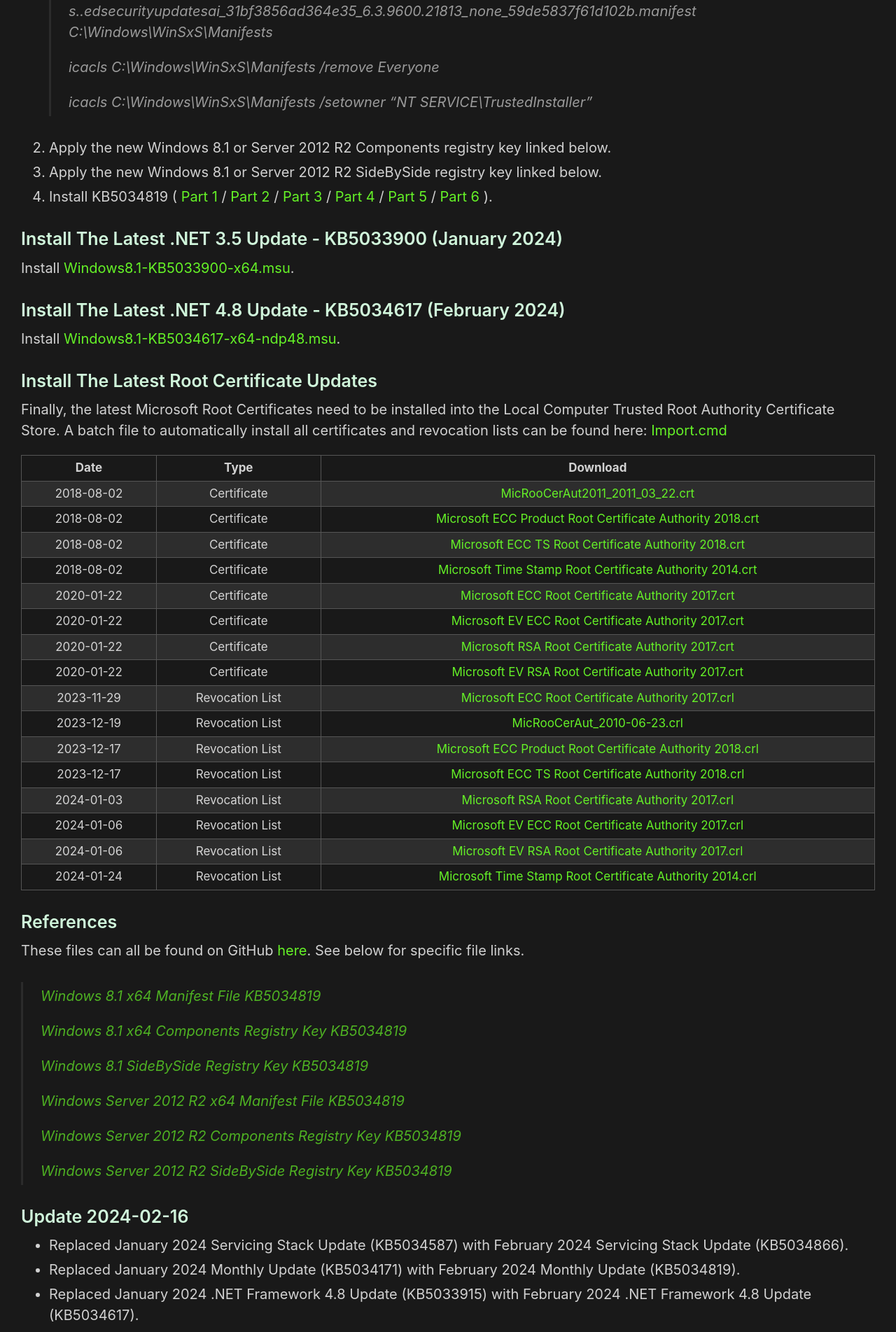
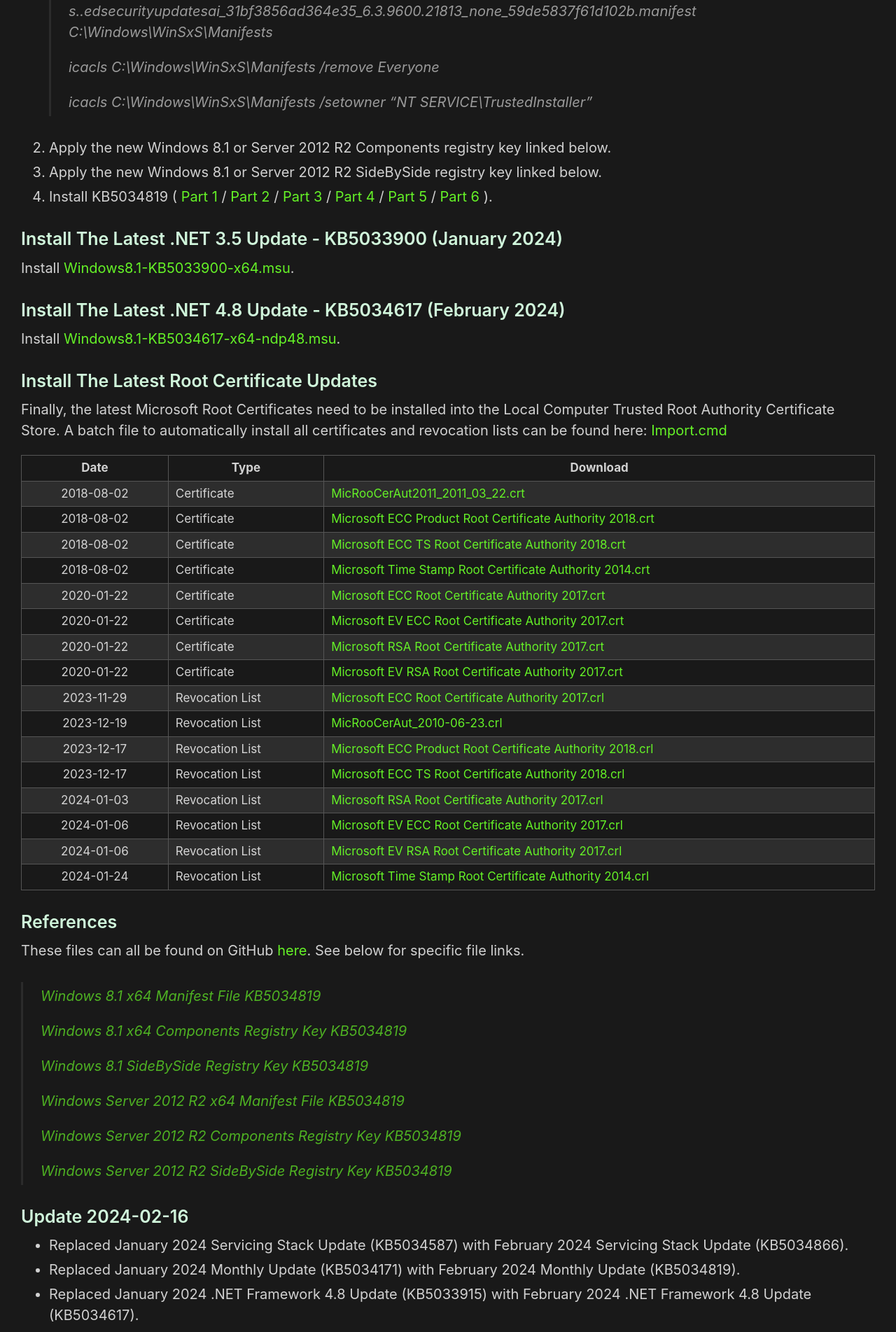
Before and after one commit to HackAndPwn/HackAndPwn.github.io, a Jekyll site: the page built from _posts/2024-01-21-windows-8.1-and-2012-r2-esu-analysis.md, in a window 1280 px wide. Shown: the part 2437-4340 px from the top of the page at 70% size. Built offline with Jekyll 4.4.1, drawn with Linux system fonts in a browser that asks for light colours.

Commit message:
Update 2024-01-21-windows-8.1-and-2012-r2-esu-analysis.md

```diff
--- a/_posts/2024-01-21-windows-8.1-and-2012-r2-esu-analysis.md
+++ b/_posts/2024-01-21-windows-8.1-and-2012-r2-esu-analysis.md
@@ -50,24 +50,25 @@
 ### Install The Latest Root Certificate Updates
 Finally, the latest Microsoft Root Certificates need to be installed into the Local Computer Trusted Root Authority Certificate Store.  A batch file to automatically install all certificates and revocation lists can be found here: [Import.cmd](https://github.com/HackAndPwn/Windows-7-Patching/blob/master/08_Certs/Import.cmd)
 
-| Date       | Type            | Download |
-|:----------:|:---------------:|:--------:|
-| 2018-08-02 | Certificate     | [MicRooCerAut2011_2011_03_22.crt](https://github.com/HackAndPwn/Windows-7-Patching/raw/master/08_Certs/MicRooCerAut2011_2011_03_22.crt) |
-| 2018-08-02 | Certificate     | [Microsoft ECC Product Root Certificate Authority 2018.crt](https://github.com/HackAndPwn/Windows-7-Patching/raw/master/08_Certs/Microsoft%20ECC%20Product%20Root%20Certificate%20Authority%202018.crt) |
-| 2018-08-02 | Certificate     | [Microsoft ECC TS Root Certificate Authority 2018.crt](https://github.com/HackAndPwn/Windows-7-Patching/raw/master/08_Certs/Microsoft%20ECC%20TS%20Root%20Certificate%20Authority%202018.crt) |
-| 2018-08-02 | Certificate     | [Microsoft Time Stamp Root Certificate Authority 2014.crt](https://github.com/HackAndPwn/Windows-7-Patching/raw/master/08_Certs/Microsoft%20Time%20Stamp%20Root%20Certificate%20Authority%202014.crt) |
-| 2020-01-22 | Certificate     | [Microsoft ECC Root Certificate Authority 2017.crt](https://github.com/HackAndPwn/Windows-7-Patching/raw/master/08_Certs/Microsoft%20ECC%20Root%20Certificate%20Authority%202017.crt) |
-| 2020-01-22 | Certificate     | [Microsoft EV ECC Root Certificate Authority 2017.crt](https://github.com/HackAndPwn/Windows-7-Patching/raw/master/08_Certs/Microsoft%20EV%20ECC%20Root%20Certificate%20Authority%202017.crt) |
-| 2020-01-22 | Certificate     | [Microsoft RSA Root Certificate Authority 2017.crt](https://github.com/HackAndPwn/Windows-7-Patching/raw/master/08_Certs/Microsoft%20RSA%20Root%20Certificate%20Authority%202017.crt) |
-| 2020-01-22 | Certificate     | [Microsoft EV RSA Root Certificate Authority 2017.crt](https://github.com/HackAndPwn/Windows-7-Patching/raw/master/08_Certs/Microsoft%20EV%20RSA%20Root%20Certificate%20Authority%202017.crt) |
-| 2023-11-29 | Revocation List | [Microsoft ECC Root Certificate Authority 2017.crl](https://github.com/HackAndPwn/Windows-7-Patching/raw/master/08_Certs/Microsoft%20ECC%20Root%20Certificate%20Authority%202017.crl) |
-| 2023-12-19 | Revocation List | [MicRooCerAut_2010-06-23.crl](https://github.com/HackAndPwn/Windows-7-Patching/raw/master/08_Certs/MicRooCerAut_2010-06-23.crl) |
-| 2023-12-17 | Revocation List | [Microsoft ECC Product Root Certificate Authority 2018.crl](https://github.com/HackAndPwn/Windows-7-Patching/raw/master/08_Certs/Microsoft%20ECC%20Product%20Root%20Certificate%20Authority%202018.crl) |
-| 2023-12-17 | Revocation List | [Microsoft ECC TS Root Certificate Authority 2018.crl](https://github.com/HackAndPwn/Windows-7-Patching/raw/master/08_Certs/Microsoft%20ECC%20TS%20Root%20Certificate%20Authority%202018.crl) |
-| 2024-01-03 | Revocation List | [Microsoft RSA Root Certificate Authority 2017.crl](https://github.com/HackAndPwn/Windows-7-Patching/raw/master/08_Certs/Microsoft%20RSA%20Root%20Certificate%20Authority%202017.crl) |
-| 2024-01-06 | Revocation List | [Microsoft EV ECC Root Certificate Authority 2017.crl](https://github.com/HackAndPwn/Windows-7-Patching/raw/master/08_Certs/Microsoft%20EV%20ECC%20Root%20Certificate%20Authority%202017.crl) |
-| 2024-01-06 | Revocation List | [Microsoft EV RSA Root Certificate Authority 2017.crl](https://github.com/HackAndPwn/Windows-7-Patching/raw/master/08_Certs/Microsoft%20EV%20RSA%20Root%20Certificate%20Authority%202017.crl) |
-| 2024-01-24 | Revocation List | [Microsoft Time Stamp Root Certificate Authority 2014.crl](https://github.com/HackAndPwn/Windows-7-Patching/raw/master/08_Certs/Microsoft%20Time%20Stamp%20Root%20Certificate%20Authority%202014.crl) |
+<table style="text-align:center"><colgroup><col width="8%" /><col width="8%" /><col width="30%" /></colgroup>
+<thead><tr><th style="text-align:center">Date</th><th style="text-align:center">Type</th><th style="text-align:center">Download</th></tr></thead><tbody>
+<tr><td>2018-08-02</td><td style="text-align:left">Certificate</td><td style="text-align:left"><a href="https://github.com/HackAndPwn/Windows-7-Patching/raw/master/08_Certs/MicRooCerAut2011_2011_03_22.crt">MicRooCerAut2011_2011_03_22.crt</a></td></tr>
+<tr><td>2018-08-02</td><td style="text-align:left">Certificate</td><td style="text-align:left"><a href="https://github.com/HackAndPwn/Windows-7-Patching/raw/master/08_Certs/Microsoft%20ECC%20Product%20Root%20Certificate%20Authority%202018.crt">Microsoft ECC Product Root Certificate Authority 2018.crt</a></td></tr>
+<tr><td>2018-08-02</td><td style="text-align:left">Certificate</td><td style="text-align:left"><a href="https://github.com/HackAndPwn/Windows-7-Patching/raw/master/08_Certs/Microsoft%20ECC%20TS%20Root%20Certificate%20Authority%202018.crt">Microsoft ECC TS Root Certificate Authority 2018.crt</a></td></tr>
+<tr><td>2018-08-02</td><td style="text-align:left">Certificate</td><td style="text-align:left"><a href="https://github.com/HackAndPwn/Windows-7-Patching/raw/master/08_Certs/Microsoft%20Time%20Stamp%20Root%20Certificate%20Authority%202014.crt">Microsoft Time Stamp Root Certificate Authority 2014.crt</a></td></tr>
+<tr><td>2020-01-22</td><td style="text-align:left">Certificate</td><td style="text-align:left"><a href="https://github.com/HackAndPwn/Windows-7-Patching/raw/master/08_Certs/Microsoft%20ECC%20Root%20Certificate%20Authority%202017.crt">Microsoft ECC Root Certificate Authority 2017.crt</a></td></tr>
+<tr><td>2020-01-22</td><td style="text-align:left">Certificate</td><td style="text-align:left"><a href="https://github.com/HackAndPwn/Windows-7-Patching/raw/master/08_Certs/Microsoft%20EV%20ECC%20Root%20Certificate%20Authority%202017.crt">Microsoft EV ECC Root Certificate Authority 2017.crt</a></td></tr>
+<tr><td>2020-01-22</td><td style="text-align:left">Certificate</td><td style="text-align:left"><a href="https://github.com/HackAndPwn/Windows-7-Patching/raw/master/08_Certs/Microsoft%20RSA%20Root%20Certificate%20Authority%202017.crt">Microsoft RSA Root Certificate Authority 2017.crt</a></td></tr>
+<tr><td>2020-01-22</td><td style="text-align:left">Certificate</td><td style="text-align:left"><a href="https://github.com/HackAndPwn/Windows-7-Patching/raw/master/08_Certs/Microsoft%20EV%20RSA%20Root%20Certificate%20Authority%202017.crt">Microsoft EV RSA Root Certificate Authority 2017.crt</a></td></tr>
+<tr><td>2023-11-29</td><td style="text-align:left">Revocation List</td><td style="text-align:left"><a href="https://github.com/HackAndPwn/Windows-7-Patching/raw/master/08_Certs/Microsoft%20ECC%20Root%20Certificate%20Authority%202017.crl">Microsoft ECC Root Certificate Authority 2017.crl</a></td></tr>
+<tr><td>2023-12-19</td><td style="text-align:left">Revocation List</td><td style="text-align:left"><a href="https://github.com/HackAndPwn/Windows-7-Patching/raw/master/08_Certs/MicRooCerAut_2010-06-23.crl">MicRooCerAut_2010-06-23.crl</a></td></tr>
+<tr><td>2023-12-17</td><td style="text-align:left">Revocation List</td><td style="text-align:left"><a href="https://github.com/HackAndPwn/Windows-7-Patching/raw/master/08_Certs/Microsoft%20ECC%20Product%20Root%20Certificate%20Authority%202018.crl">Microsoft ECC Product Root Certificate Authority 2018.crl</a></td></tr>
+<tr><td>2023-12-17</td><td style="text-align:left">Revocation List</td><td style="text-align:left"><a href="https://github.com/HackAndPwn/Windows-7-Patching/raw/master/08_Certs/Microsoft%20ECC%20TS%20Root%20Certificate%20Authority%202018.crl">Microsoft ECC TS Root Certificate Authority 2018.crl</a></td></tr>
+<tr><td>2024-01-03</td><td style="text-align:left">Revocation List</td><td style="text-align:left"><a href="https://github.com/HackAndPwn/Windows-7-Patching/raw/master/08_Certs/Microsoft%20RSA%20Root%20Certificate%20Authority%202017.crl">Microsoft RSA Root Certificate Authority 2017.crl</a></td></tr>
+<tr><td>2024-01-06</td><td style="text-align:left">Revocation List</td><td style="text-align:left"><a href="https://github.com/HackAndPwn/Windows-7-Patching/raw/master/08_Certs/Microsoft%20EV%20ECC%20Root%20Certificate%20Authority%202017.crl">Microsoft EV ECC Root Certificate Authority 2017.crl</a></td></tr>
+<tr><td>2024-01-06</td><td style="text-align:left">Revocation List</td><td style="text-align:left"><a href="https://github.com/HackAndPwn/Windows-7-Patching/raw/master/08_Certs/Microsoft%20EV%20RSA%20Root%20Certificate%20Authority%202017.crl">Microsoft EV RSA Root Certificate Authority 2017.crl</a></td></tr>
+<tr><td>2024-01-24</td><td style="text-align:left">Revocation List</td><td style="text-align:left"><a href="https://github.com/HackAndPwn/Windows-7-Patching/raw/master/08_Certs/Microsoft%20Time%20Stamp%20Root%20Certificate%20Authority%202014.crl">Microsoft Time Stamp Root Certificate Authority 2014.crl</a></td></tr>
+</tbody></table>
 
 ### References
 
```
